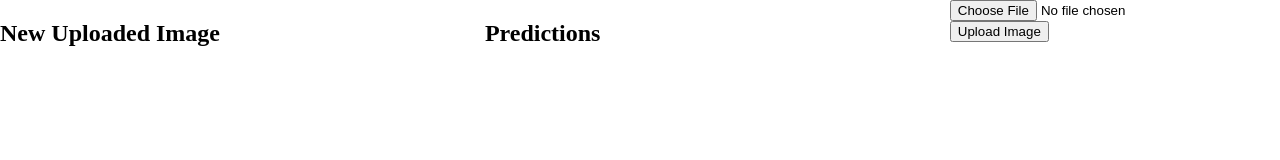
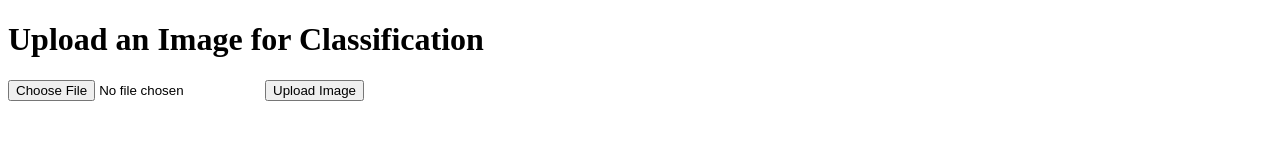
Before and after one commit to rasmirm/abuilt.github.io, a website: page index.html in a window 1280 px wide. Drawn offline with Linux system fonts and the light colour scheme.

Commit message:
Update index.html

```diff
--- a/index.html
+++ b/index.html
@@ -4,46 +4,14 @@
     <meta charset="UTF-8">
     <meta name="viewport" content="width=device-width, initial-scale=1.0">
     <title>Image Classification</title>
-    <style>
-        body {
-            display: flex;
-            justify-content: center;
-            align-items: flex-start;
-            height: 100vh;
-            margin: 0;
-        }
-        .container {
-            display: flex;
-            width: 80%;
-            justify-content: space-between;
-        }
-        #image-container {
-            flex: 1;
-            margin-right: 20px;
-        }
-        #result {
-            flex: 1;
-        }
-        #uploadForm {
-            margin-bottom: 20px;
-        }
-    </style>
 </head>
 <body>
-    <div class="container">
-        <div id="image-container">
-            <h2>New Uploaded Image</h2>
-            <img id="uploaded-image" style="max-width: 100%; height: auto; display: none;" />
-        </div>
-        <div id="result">
-            <h2>Predictions</h2>
-            <div id="predictions"></div>
-        </div>
-    </div>
+    <h1>Upload an Image for Classification</h1>
     <form id="uploadForm" action="/.netlify/functions/classify" method="post" enctype="multipart/form-data">
         <input type="file" name="file" accept="image/*" />
         <button type="submit">Upload Image</button>
     </form>
+    <div id="result"></div>
 
     <script>
         document.getElementById('uploadForm').addEventListener('submit', async function(e) {
@@ -54,29 +22,16 @@
                 body: formData
             });
 
-            if (!response.ok) {
-                console.error('Error:', response.statusText);
-                return;
-            }
-
             const result = await response.json();
             const predictions = result.predictions;
 
-            // Display the uploaded image
-            const fileInput = document.querySelector('input[type="file"]');
-            const file = fileInput.files[0];
-            const imgURL = URL.createObjectURL(file);
-            const uploadedImage = document.getElementById('uploaded-image');
-            uploadedImage.src = imgURL;
-            uploadedImage.style.display = 'block';
-
-            // Display predictions
-            let output = '<ul>';
+            let output = '<h2>Predictions:</h2><ul>';
             predictions.forEach(pred => {
                 output += `<li>${pred.className}: ${pred.probability.toFixed(3)}</li>`;
             });
             output += '</ul>';
-            document.getElementById('predictions').innerHTML = output;
+
+            document.getElementById('result').innerHTML = output;
         });
     </script>
 </body>
```
